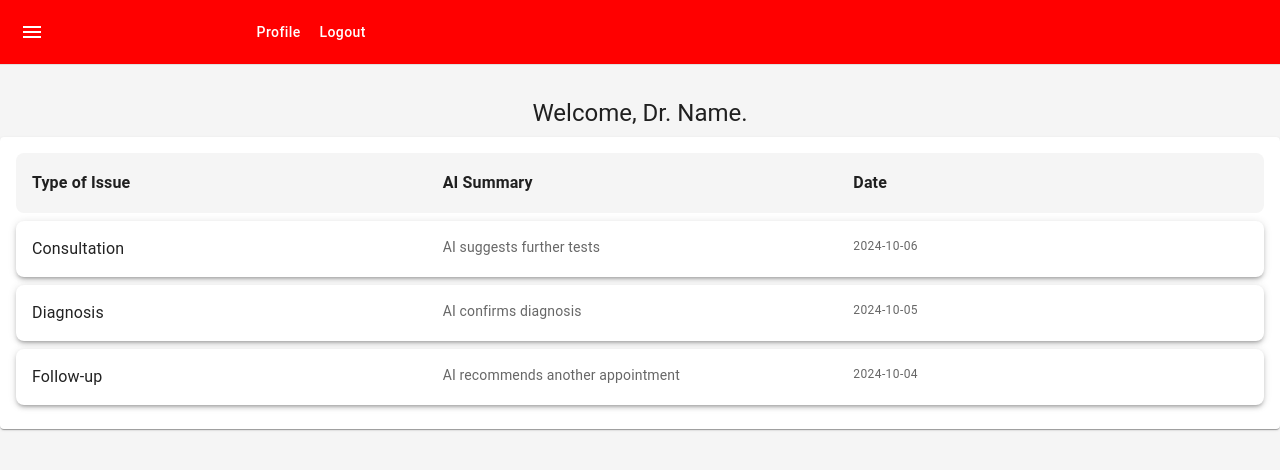
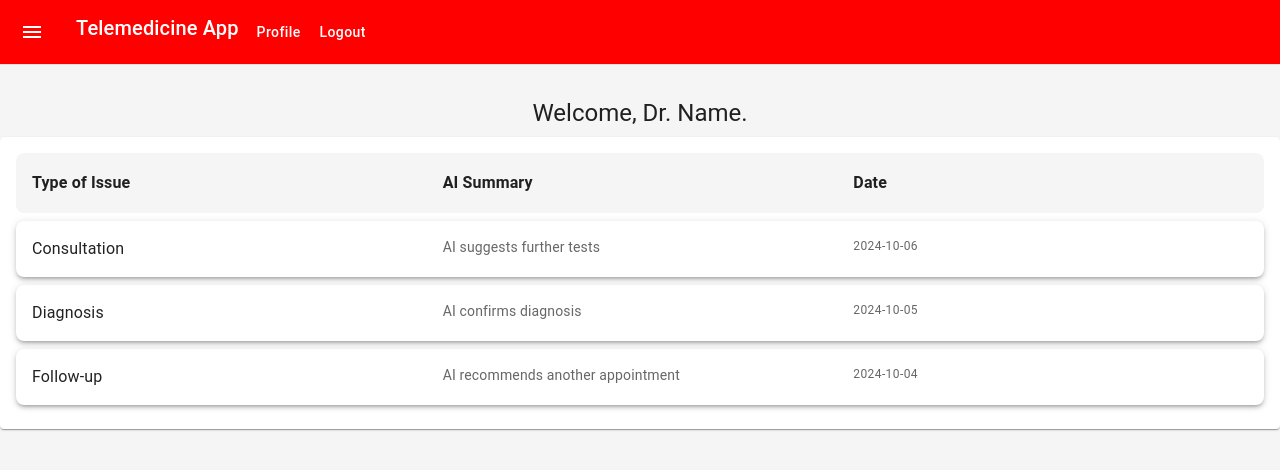
Before and after one commit to Prainex/medicine-chatbot, a Next.js app: page /user/doctor in a window 1280 px wide. Shown: the top 470 px of the page. Built offline with nearby package versions, Linux system fonts and the light colour scheme.

Commit message:
Fix home page text not showing

```diff
--- a/app/user/doctor/page.js
+++ b/app/user/doctor/page.js
@@ -70,7 +70,7 @@
               <MenuIcon />
             </IconButton>
             <Button onClick={() => router.push('/')}>
-              <Typography variant="h6" sx={{ flexGrow: 1 }}>
+              <Typography variant="h6" sx={{ flexGrow: 1, color: '#fff' }}>
                 Telemedicine App
               </Typography>
             </Button>
```
